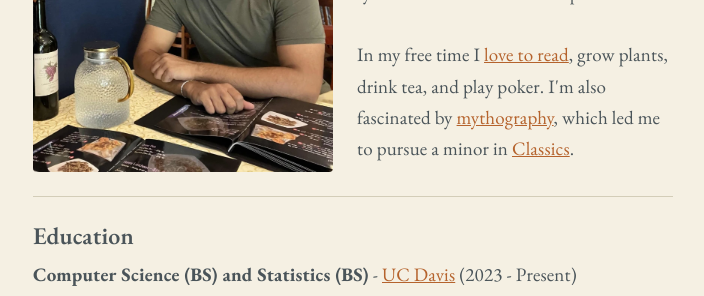
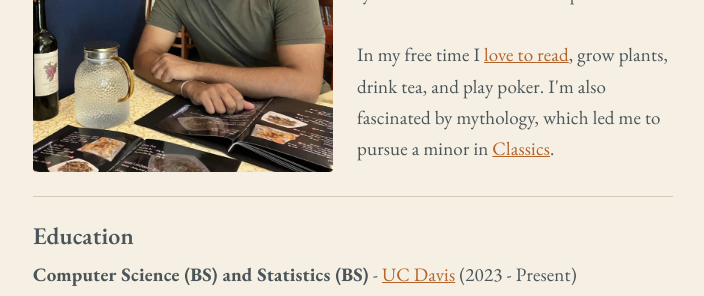
Before and after one commit to shantanudeshp/personal-site, a Jekyll site: the page built from about.md, in a window 1280 px wide. Shown: the part 277-573 px from the top of the page, without its empty margins (287-991 px from the left). Built offline with Jekyll 4.4.1, drawn with Linux system fonts in a browser that asks for light colours; comment, search, counter and statistics services are not loaded.

Commit message:
Change mythography to mythology

```diff
--- a/about.md
+++ b/about.md
@@ -6,7 +6,7 @@
 <div class="profile-container" style="display: flex; align-items: center; gap: 1.5rem; margin-bottom: 1.5rem; flex-direction: column;">
   <img src="{{ "/assets/profile.webp" | relative_url }}" alt="Shantanu Deshpande" width="300" height="300" style="width: 300px; height: auto; flex-shrink: 0; margin-bottom: 0;" loading="eager" decoding="async" fetchpriority="high">
   <div style="display: flex; align-items: center;">
-    <p style="margin: 0;">I'm Shantanu, a computer science and statistics student at UC Davis. Through my work in software engineering, quantitative research, and AI safety, I'm passionate about building intelligent systems that solve real-world problems.<br><br>In my free time I <a href="https://www.goodreads.com/user/show/192672997-shantanu-deshpande" target="_blank">love to read</a>, grow plants, drink tea, and play poker. I'm also fascinated by <a href="https://doi.org/10.1093/acrefore/9780199381135.013.8900" target="_blank">mythography</a>, which led me to pursue a minor in <a href="https://www.thebritishacademy.ac.uk/blog/what-is-classics/" target="_blank">Classics</a>.</p>
+    <p style="margin: 0;">I'm Shantanu, a computer science and statistics student at UC Davis. Through my work in software engineering, quantitative research, and AI safety, I'm passionate about building intelligent systems that solve real-world problems.<br><br>In my free time I <a href="https://www.goodreads.com/user/show/192672997-shantanu-deshpande" target="_blank">love to read</a>, grow plants, drink tea, and play poker. I'm also fascinated by mythology, which led me to pursue a minor in <a href="https://www.thebritishacademy.ac.uk/blog/what-is-classics/" target="_blank">Classics</a>.</p>
   </div>
 </div>
 
```
